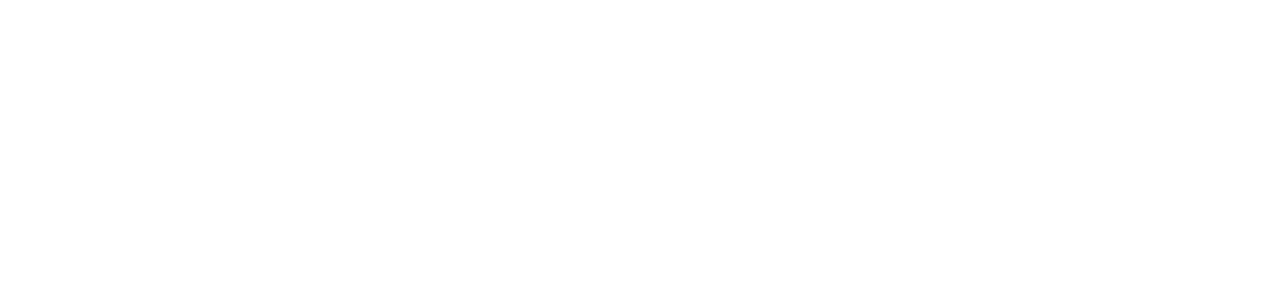
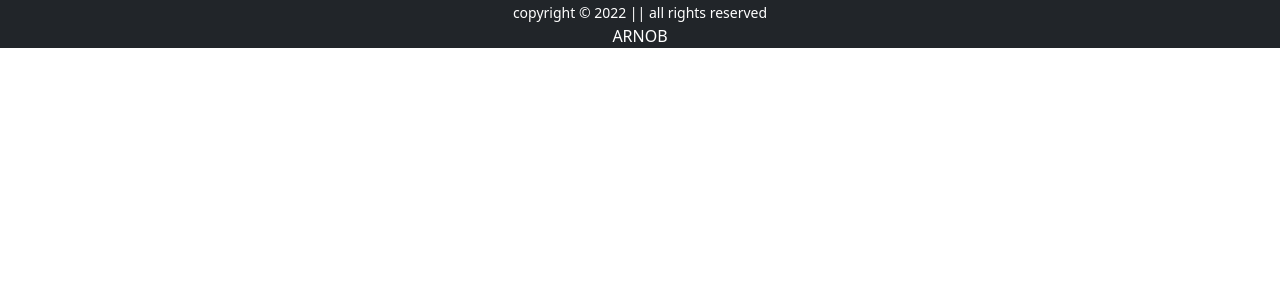
Before and after one commit to arnob999/EdTech-Hub, a React (Create React App) app: page / in a window 1280 px wide. Shown: the top 300 px of the page. Built offline with nearby package versions, Linux system fonts and the light colour scheme.

Commit message:
Footer Added

```diff
--- a/src/App.js
+++ b/src/App.js
@@ -1,10 +1,11 @@
 import './App.css';
+import Footer from './components/Footer/Footer';
 
 function App() {
 
   return (
     <div>
-
+      <Footer></Footer>
     </div>
   );
 }
--- a/src/components/Footer/Footer.js
+++ b/src/components/Footer/Footer.js
@@ -2,8 +2,13 @@
 
 const Footer = () => {
     return (
-        <div className='App'>
-            <p>This is Footer</p>
+        <div className='App bg-dark'>
+            <small className='text-white'>
+
+                copyright © 2022 || all rights reserved
+            </small>
+            <br />
+            <a className='text-decoration-none text-white' href="https://github.com/Buggy-ARNOB">ARNOB</a>
         </div>
     );
 };
```
